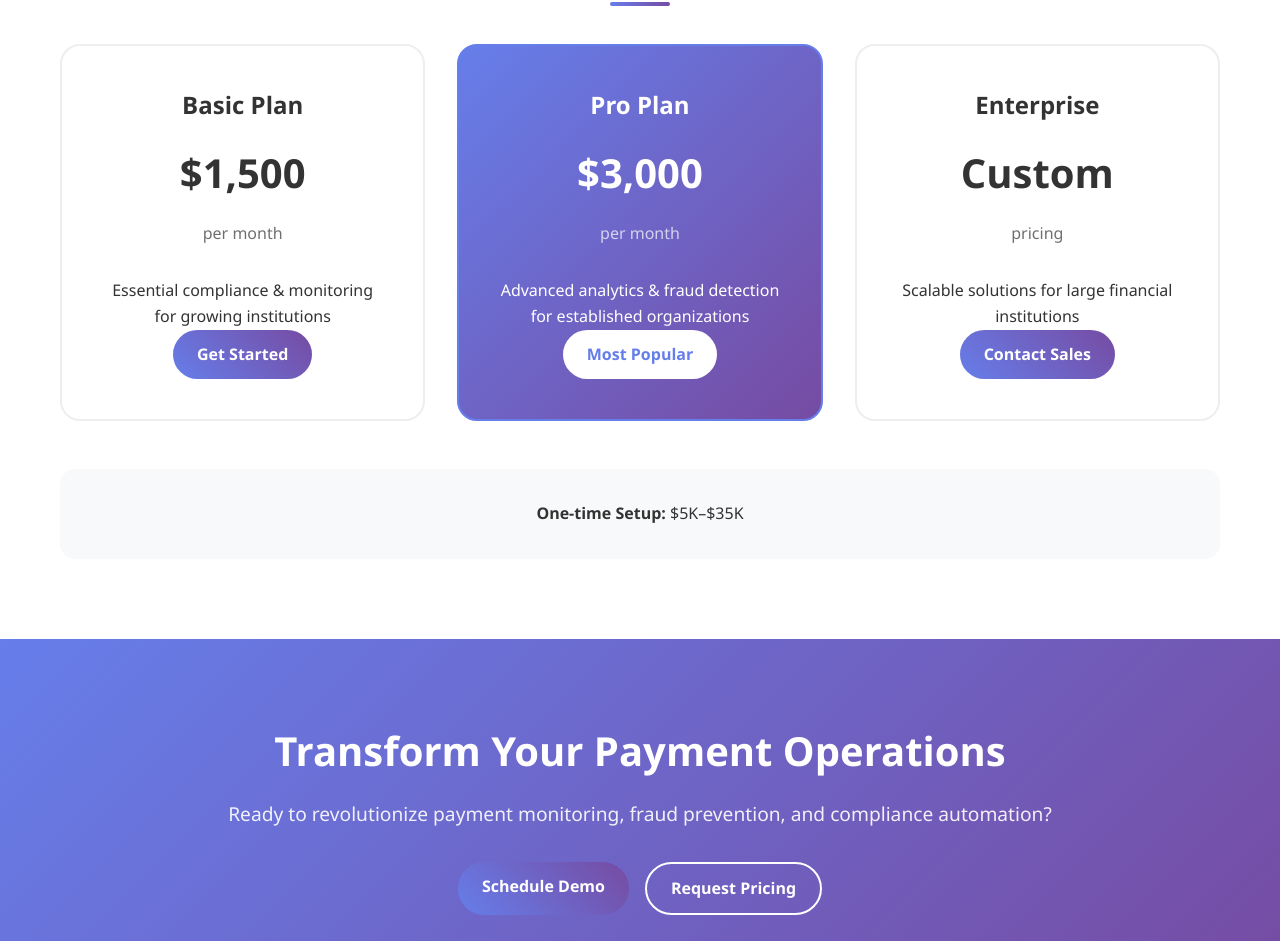
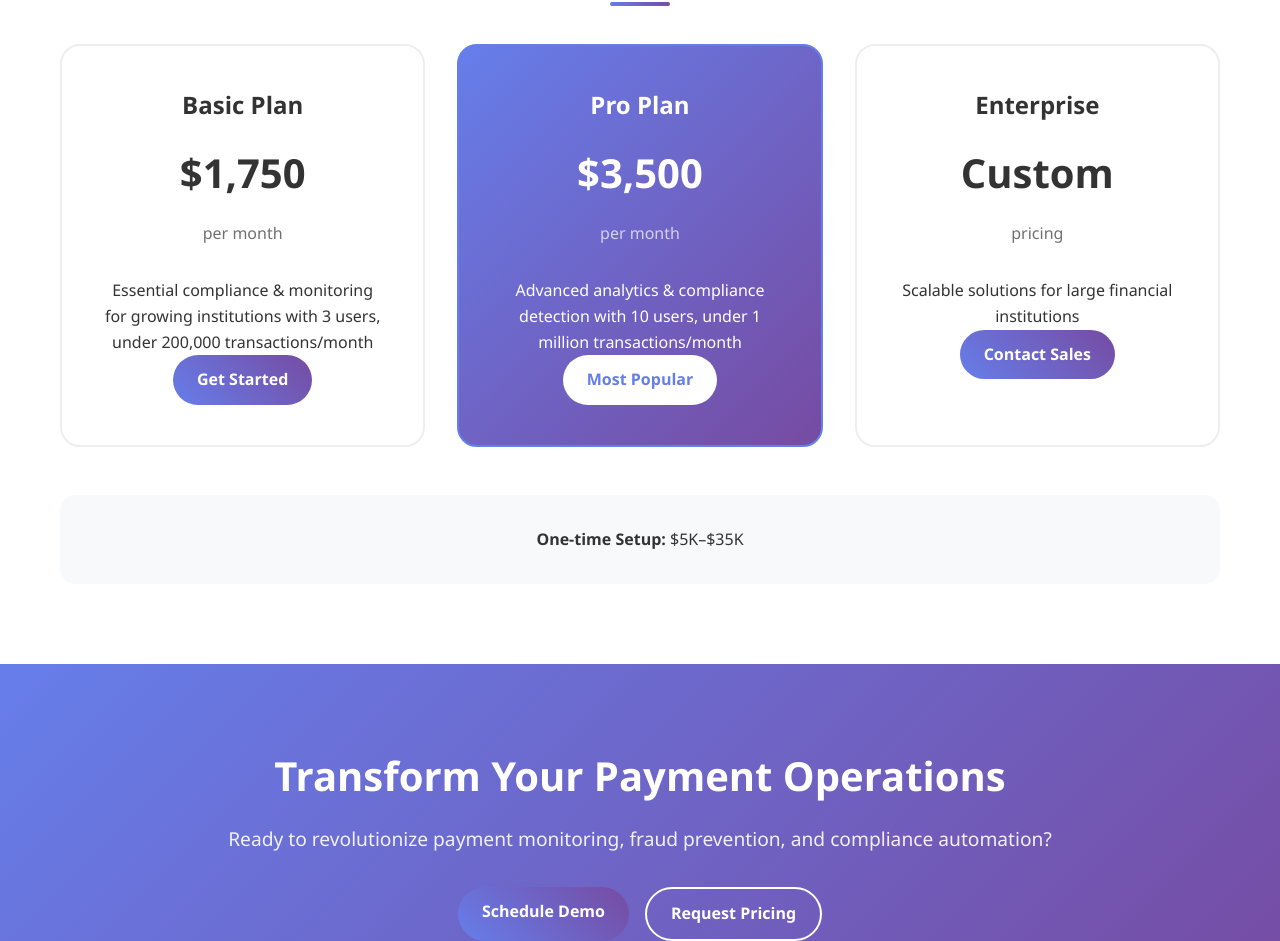
Before and after one commit to relfekih/paydash, a plain HTML site: page index.html in a window 1280 px wide. Shown: the part 2897-3838 px from the top of the page. Drawn offline with Linux system fonts and the light colour scheme.

Commit message:
Price update

```diff
--- a/index.html
+++ b/index.html
@@ -613,16 +613,16 @@
             <div class="pricing-grid">
                 <div class="pricing-card">
                     <h3>Basic Plan</h3>
-                    <div class="price">$1,500</div>
+                    <div class="price">$1,750</div>
                     <div class="price-period">per month</div>
-                    <p>Essential compliance & monitoring for growing institutions</p>
+                    <p> Essential compliance & monitoring for growing institutions with 3 users, under 200,000 transactions/month</p>
                     <a href="#contact" class="cta-button">Get Started</a>
                 </div>
                 <div class="pricing-card featured">
                     <h3>Pro Plan</h3>
-                    <div class="price">$3,000</div>
+                    <div class="price">$3,500</div>
                     <div class="price-period">per month</div>
-                    <p>Advanced analytics & fraud detection for established organizations</p>
+                    <p> Advanced analytics & compliance detection with 10 users, under 1 million transactions/month </p>
                     <a href="#contact" class="cta-button">Most Popular</a>
                 </div>
                 <div class="pricing-card">
```
